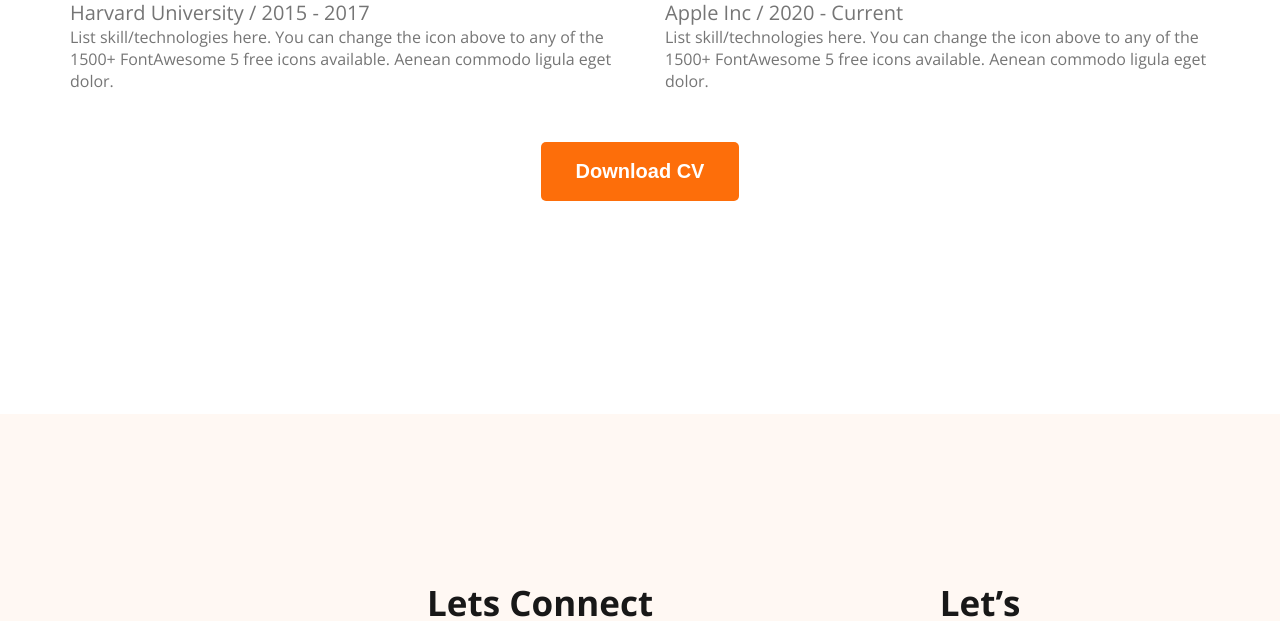
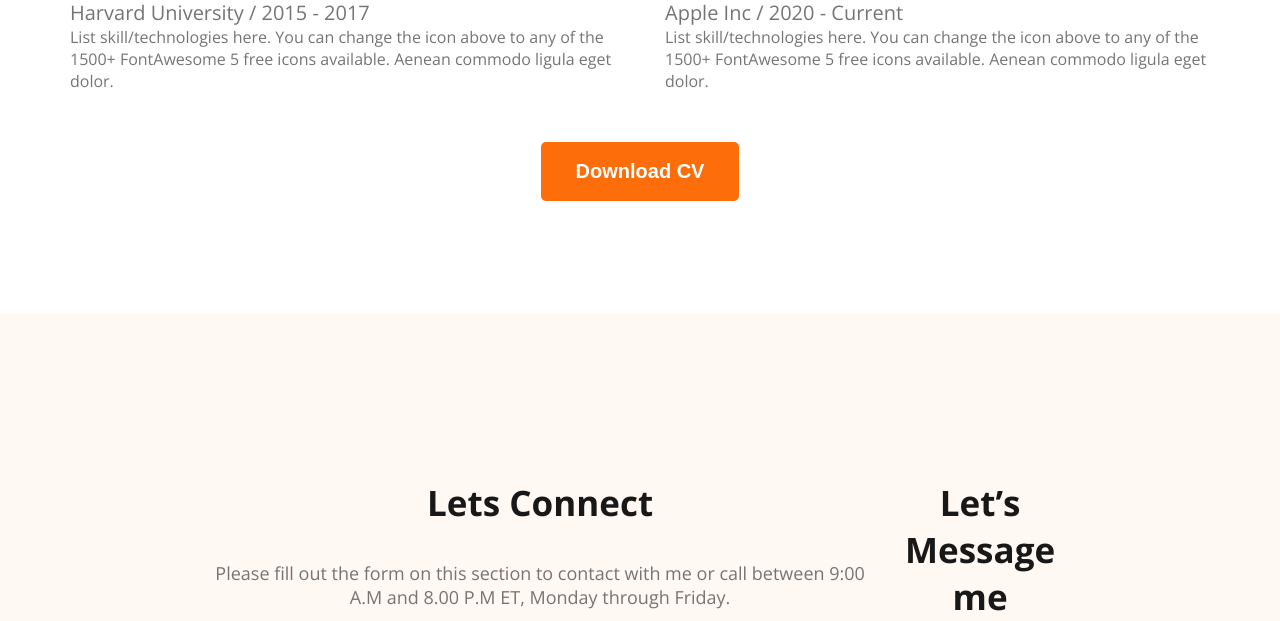
Before and after one commit to masud-almahdi-dev/webdeveloper-portfolio, a plain HTML site: page index.html in a window 1280 px wide. Shown: the part 3036-3657 px from the top of the page. Drawn offline with nearby package versions, Linux system fonts and the light colour scheme.

Commit message:
margin fix

```diff
--- a/styles/portfolio.css
+++ b/styles/portfolio.css
@@ -182,7 +182,6 @@ main section{
     display: flex;
     justify-content: center;
     margin-top: 50px;
-    margin-bottom: 113px;
 }
 
 
@@ -191,6 +190,6 @@ main section{
 footer{
     display: flex;
     background-color: #FFF8F3;
-    margin-top: 100px;
+    margin-top: 113px;
     padding: 130px 200px;
 }
```
